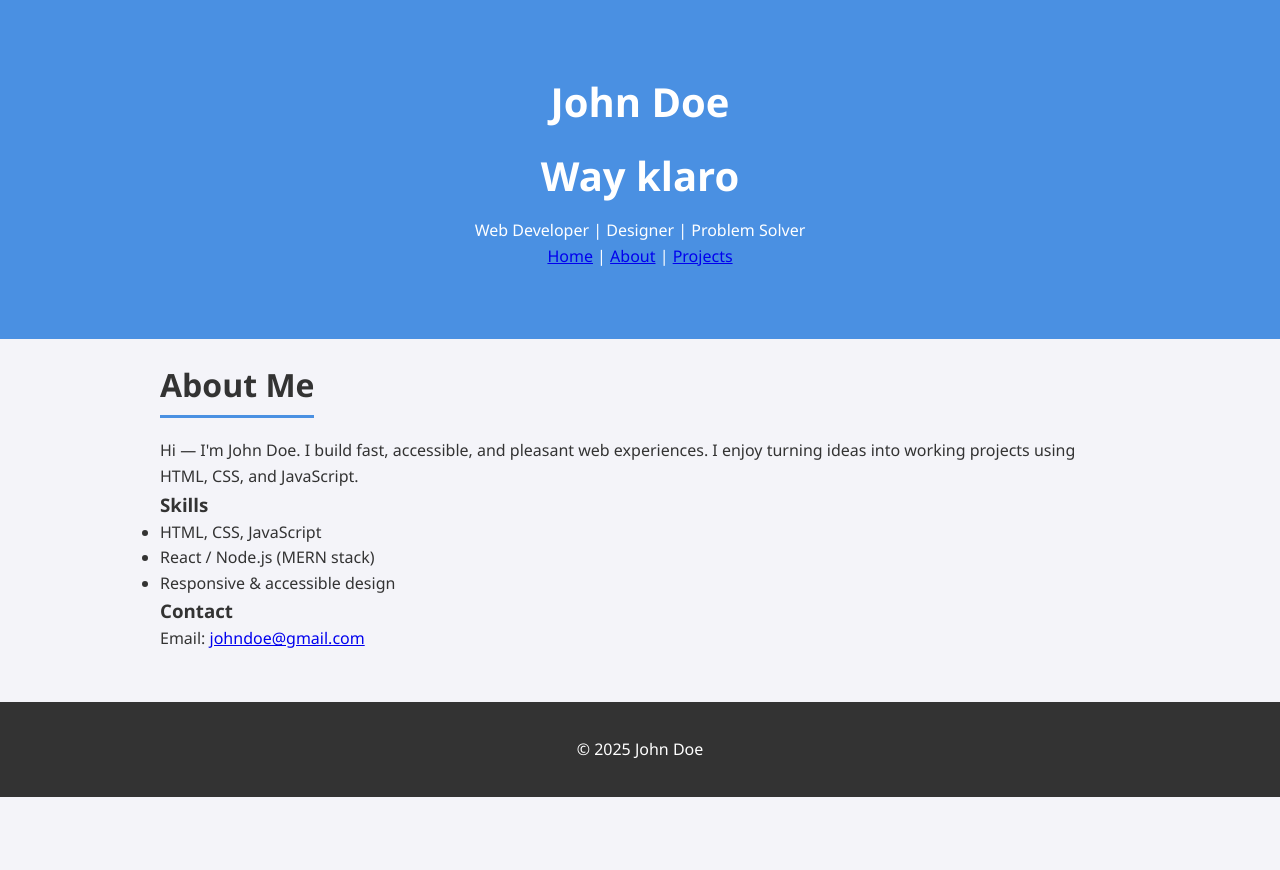
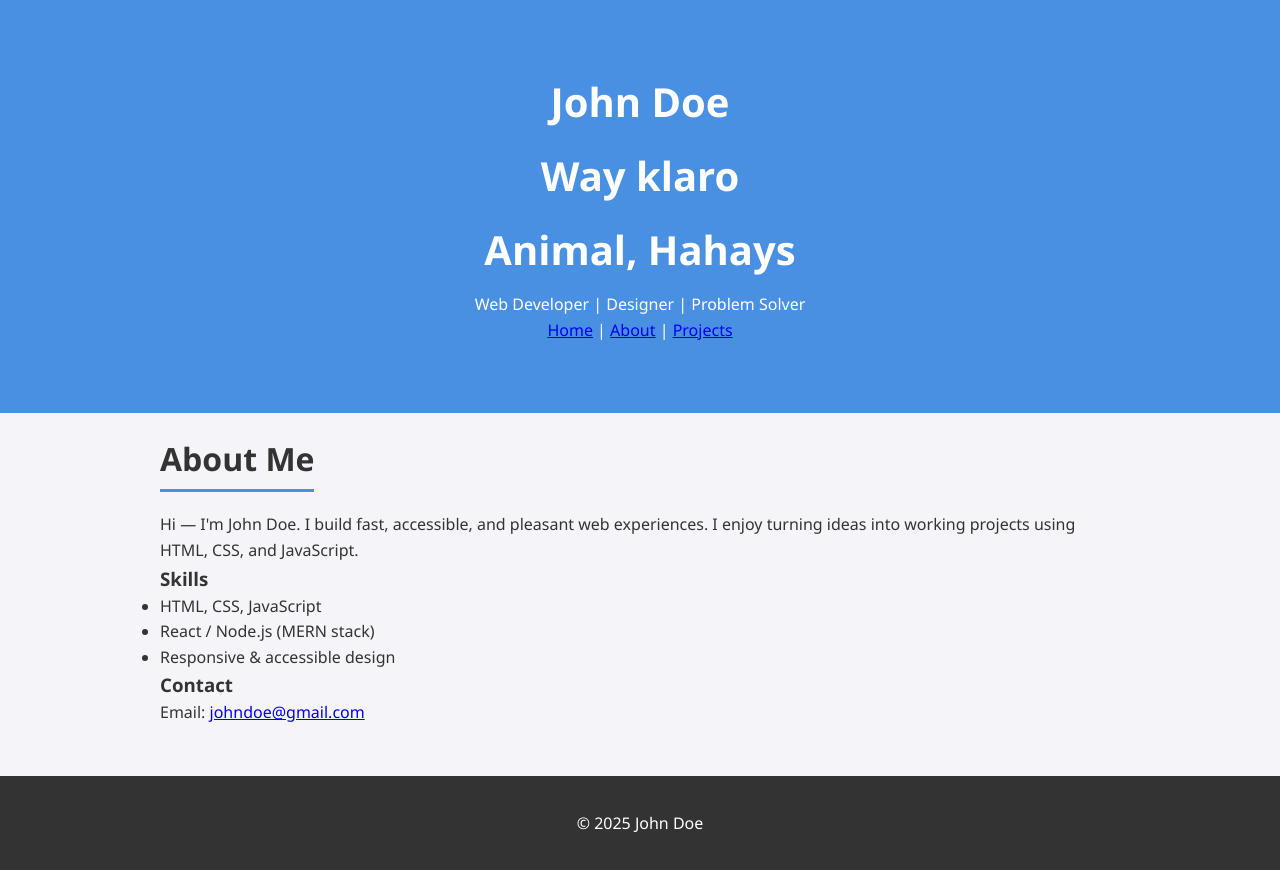
Before and after one commit to JimmyPingcas1/gitPrac, a plain HTML site: page about.html in a window 1280 px wide. Before the commit the page ends 800 px from the top, so only its background shows below. Drawn offline with Linux system fonts and the light colour scheme; a script that the page names is missing.

Commit message:
add this file

```diff
--- a/about.html
+++ b/about.html
@@ -12,6 +12,7 @@
     <div class="container">
       <h1><a href="index.html" style="color:inherit; text-decoration:none;">John Doe</a></h1>
       <h1>Way klaro</h1>
+      <h1>Animal, Hahays</h1>
       <p>Web Developer | Designer | Problem Solver </p>
       <nav>
         <a href="index.html">Home</a> |
```
